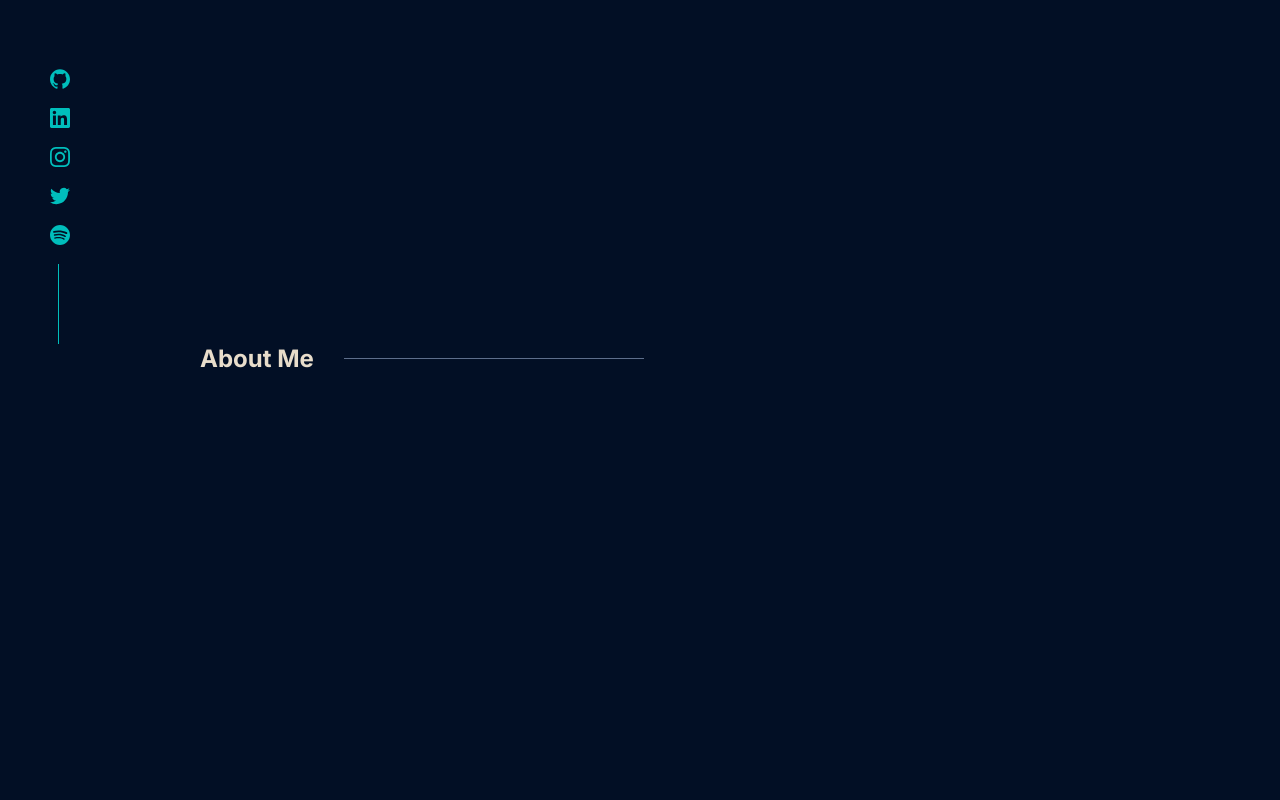
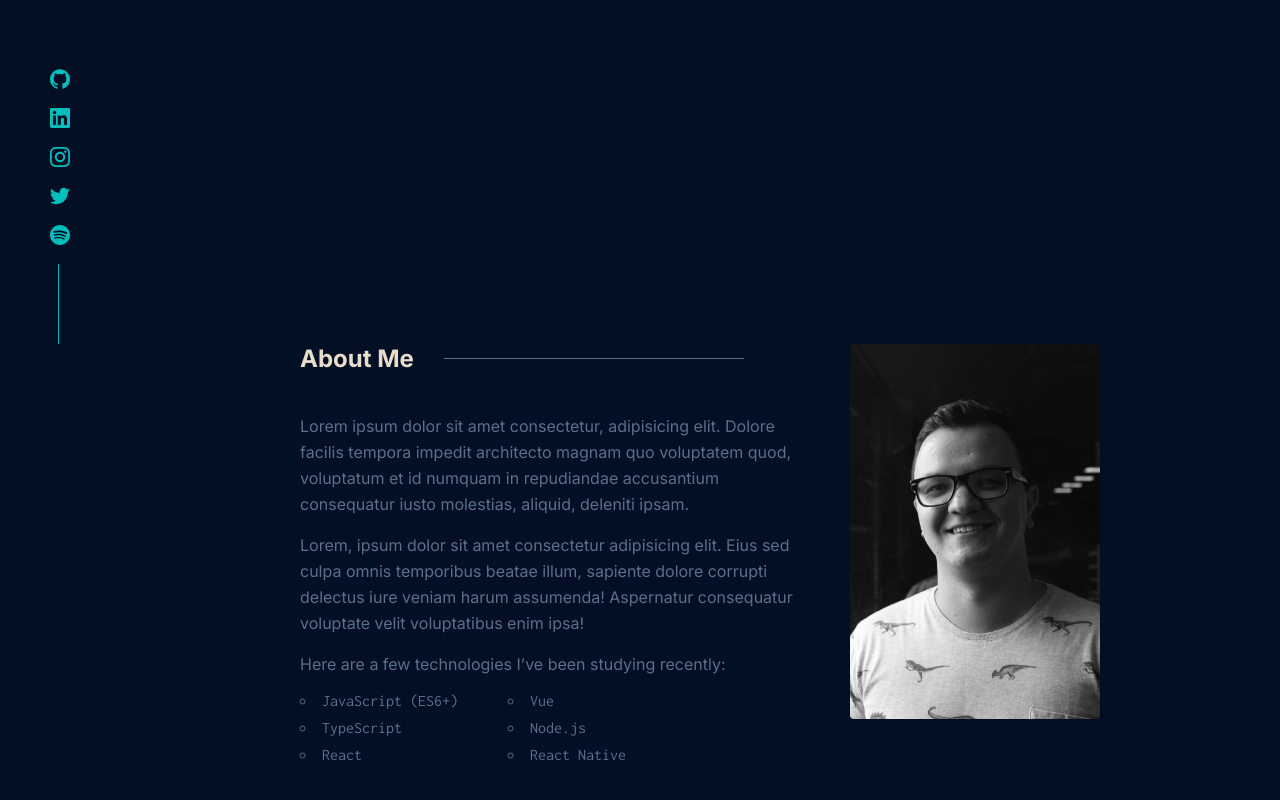
Before and after one commit to kdumagalhaes/hellocarlos, a Vue app: page / in a window 1280 px wide. Shown: the part 386-1186 px from the top of the page. Before the commit the page ends 800 px from the top, so only its background shows below. Built offline with nearby package versions, Linux system fonts and the light colour scheme.

Commit message:
Finish About component

```diff
--- a/src/components/About.vue
+++ b/src/components/About.vue
@@ -1,7 +1,43 @@
 <template>
-  <section class="about" id="about">
-    <SectionTitle title="About Me" lineWidth="300px" />
-  </section>
+  <transition enter-active-class="animate__animated animate__fadeIn" appear>
+    <section class="about" id="about">
+      <div class="text-content">
+        <SectionTitle title="About Me" lineWidth="300px" />
+        <p class="bio">
+          Lorem ipsum dolor sit amet consectetur, adipisicing elit. Dolore
+          facilis tempora impedit architecto magnam quo voluptatem quod,
+          voluptatum et id numquam in repudiandae accusantium consequatur iusto
+          molestias, aliquid, deleniti ipsam.
+        </p>
+        <p class="bio">
+          Lorem, ipsum dolor sit amet consectetur adipisicing elit. Eius sed
+          culpa omnis temporibus beatae illum, sapiente dolore corrupti delectus
+          iure veniam harum assumenda! Aspernatur consequatur voluptate velit
+          voluptatibus enim ipsa!
+        </p>
+        <p class="bio">
+          Here are a few technologies I’ve been studying recently:
+        </p>
+        <div class="lists">
+          <ul class="tech-list">
+            <li>JavaScript (ES6+)</li>
+            <li>TypeScript</li>
+            <li>React</li>
+          </ul>
+          <ul class="tech-list">
+            <li>Vue</li>
+            <li>Node.js</li>
+            <li>React Native</li>
+          </ul>
+        </div>
+      </div>
+      <img
+        class="picture"
+        src="@/assets/img/kadu.webp"
+        alt="Carlos Pereira's picture"
+      />
+    </section>
+  </transition>
 </template>
 
 <script>
@@ -17,6 +53,56 @@ export default {
 
 <style lang="scss" scoped>
 .about {
-  padding: $section-padding;
+  padding: 0 40px 0 300px;
+  margin-bottom: 170px;
+}
+
+.about,
+.lists {
+  display: flex;
+}
+
+.text-content {
+  margin-right: 50px;
+}
+
+.tech-list {
+  color: $light-blue;
+  font-family: $monospace;
+  margin-right: 50px;
+
+  li {
+    margin-bottom: 10px;
+    list-style-type: circle;
+    list-style-position: inside;
+    transition: all 0.4s;
+
+    &:hover {
+      color: $light-green;
+    }
+  }
+}
+
+.bio {
+  width: 100%;
+  max-width: 500px;
+  color: $light-blue;
+  line-height: 26px;
+  margin-bottom: 15px;
+}
+
+.picture {
+  width: 100%;
+  max-width: 250px;
+  height: 375px;
+  border-radius: 4px;
+  box-shadow: 0 4px 6px -1px rgba(0, 0, 0, 0.1),
+    0 2px 4px -1px rgba(0, 0, 0, 0.06);
+  filter: grayscale(100%);
+  transition: filter 0.5s;
+
+  &:hover {
+    filter: grayscale(0);
+  }
 }
 </style>
--- a/src/components/SectionTitle.vue
+++ b/src/components/SectionTitle.vue
@@ -25,7 +25,7 @@ export default {
   color: $light-yellow;
   display: flex;
   align-items: center;
-  margin: 0 0 20px 20px;
+  margin-bottom: 40px;
 
   &::after {
     content: "";
```
Also changed, not shown: src/assets/img/kadu.webp (added).
